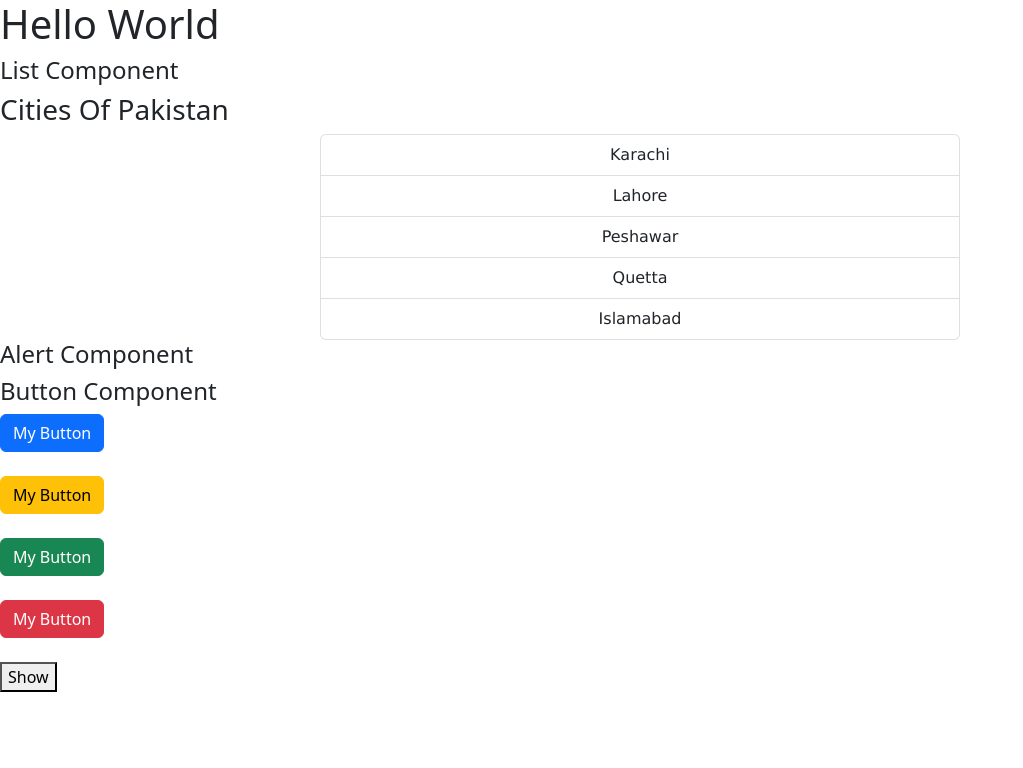
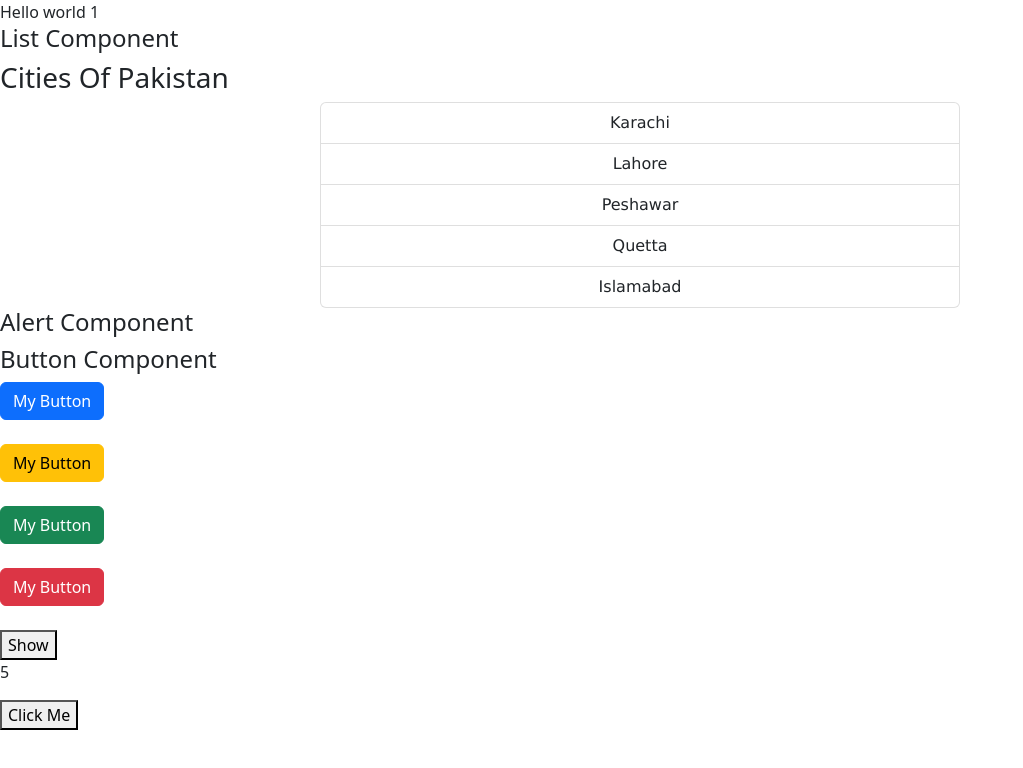
Before and after one commit to shabih-haider17/React-JS-Application, a React (Vite) app: page / in a window 1280 px wide. Shown: the top 768 px of the page, without its empty margins (0-1023 px from the left). Built offline with nearby package versions, Linux system fonts and the light colour scheme; the HTML template or start-up script is replaced by a standard one.

Commit message:
Did changes alongside learning

```diff
--- a/src/App.tsx
+++ b/src/App.tsx
@@ -15,9 +15,24 @@ function App() {
     SetVisiblity(true);
     console.log(isVisible);
   };
+  const [drink, setDrink] = useState({
+    title: "Capuccino",
+    price: 5,
+  });
+
+  const handleClick2 = () => {
+    const newDrink = {
+      title: "Capuccino",
+      price: 6, // Update the price
+    };
+    setDrink(newDrink); // Update the state
+  };
+
   return (
     <div>
       <Message></Message>
+      {/* <Message></Message>
+      <Message></Message> */}
       <h4>List Component</h4>
       <ListGroup
         items={items}
@@ -35,6 +50,8 @@ function App() {
       <br />
       <br />
       <button onClick={handleClick}>Show</button>
+      <p>{drink.price}</p> {/* Display the current price */}
+      <button onClick={handleClick2}>Click Me</button>
     </div>
   );
 }
--- a/src/Message.tsx
+++ b/src/Message.tsx
@@ -1,7 +1,7 @@
-function Message() {
-  const name = "";
-  if (name) return <h1>Hello {name}</h1>;
-  return <h1>Hello World</h1>;
-}
-
+let count = 0;
+const Message = () => {
+  console.log("message", count);
+  count++;
+  return <div>Hello world {count}</div>;
+};
 export default Message;
```
